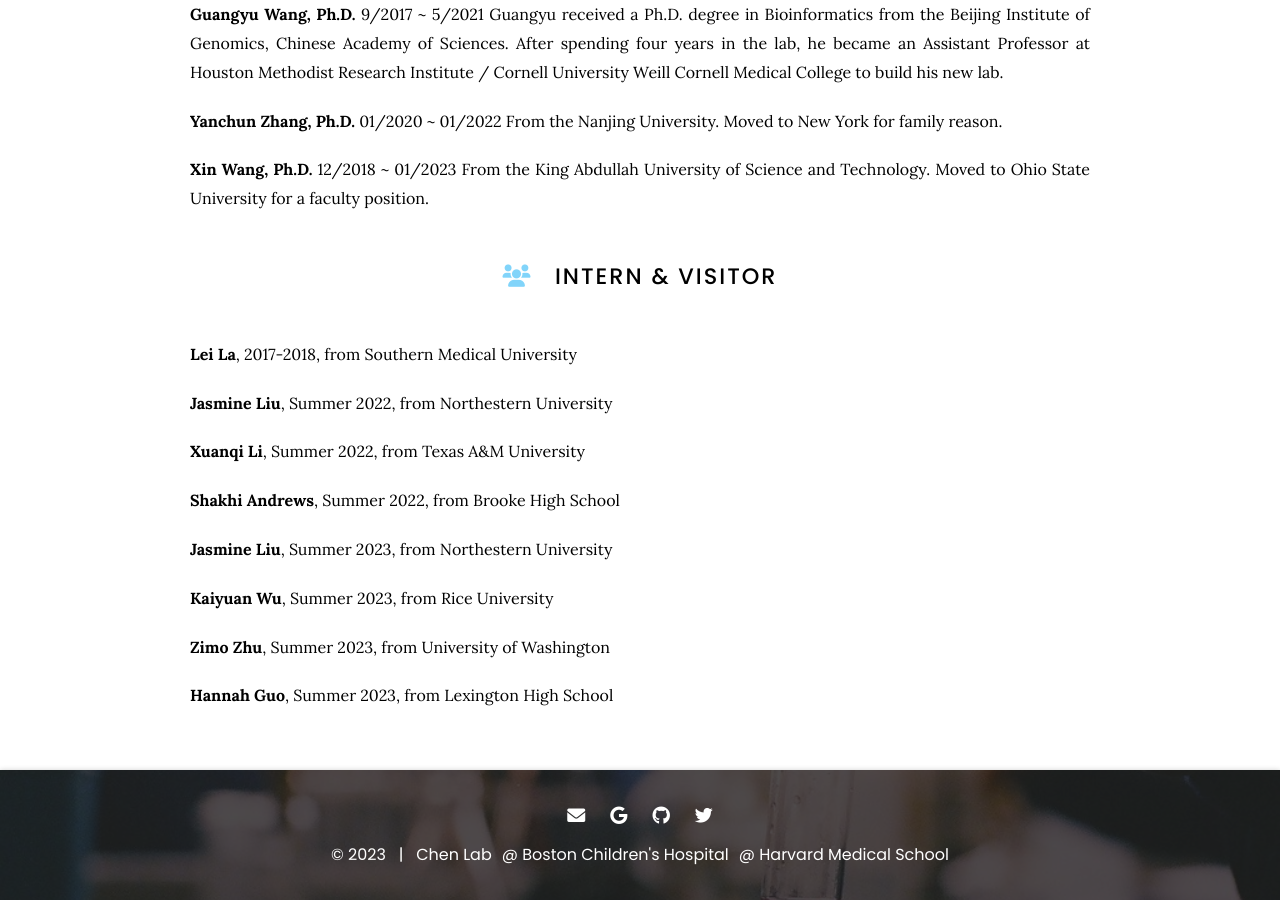
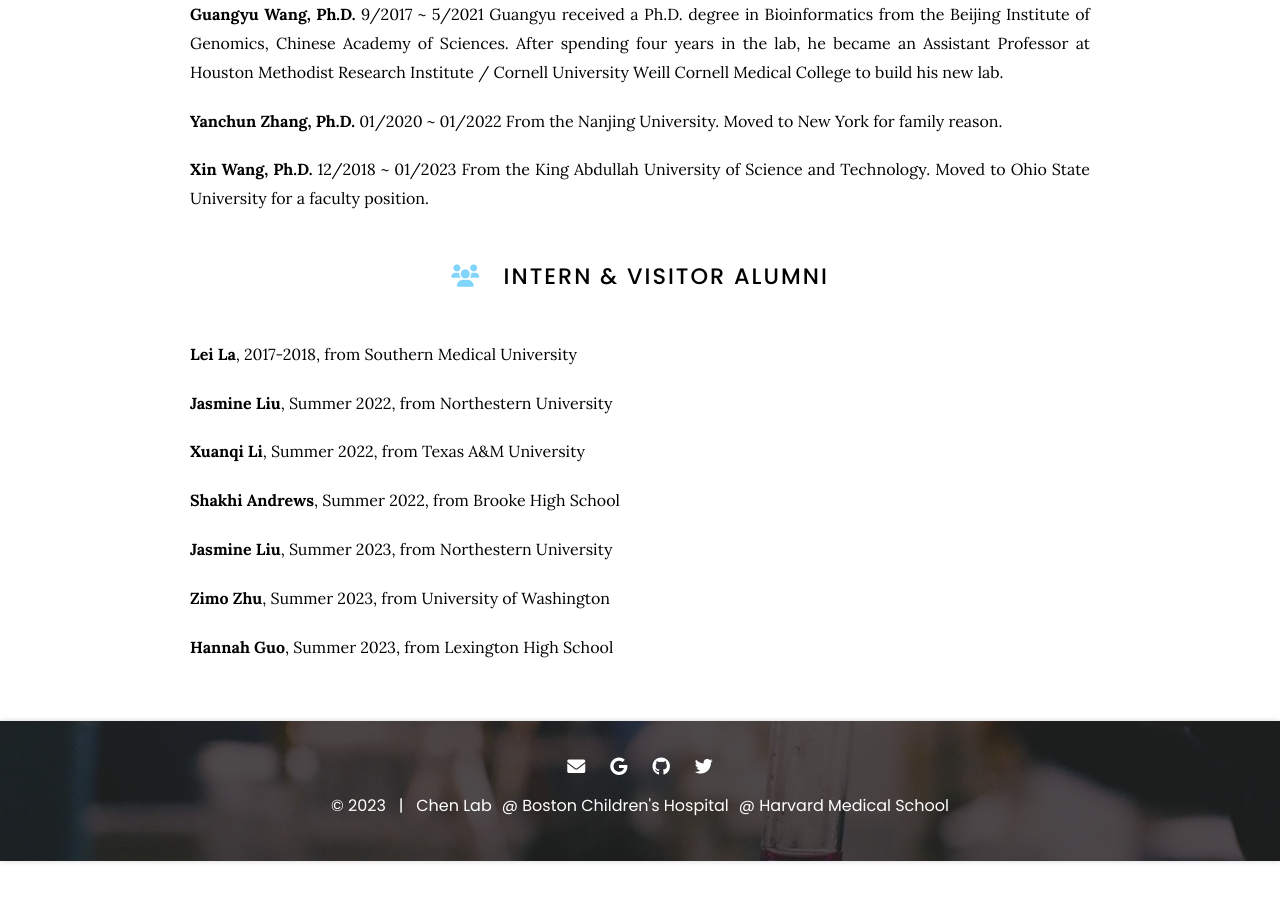
Before and after one commit to kaifuchenlab/kaifuchenlab.github.io, a Jekyll site: the page built from 2.team/index.md, in a window 1280 px wide and 900 px high, scrolled down 1838 px. Built offline with Jekyll 4.4.1, drawn with Linux system fonts in a browser that asks for light colours; after the commit the page ends 2699 px from its top, so only the background shows below that.

Commit message:
Update index.md

```diff
--- a/2.team/index.md
+++ b/2.team/index.md
@@ -85,7 +85,7 @@ From the Nanjing University. Moved to New York for family reason.
 From the King Abdullah University of Science and Technology. Moved to Ohio State University for a faculty position.
 
 
-# <i class="fas fa-users"></i>Intern & Visitor
+# <i class="fas fa-users"></i>Intern & Visitor Alumni
 
 **Lei La**, 2017-2018, from Southern Medical University
 
@@ -97,8 +97,6 @@ From the King Abdullah University of Science and Technology. Moved to Ohio State
 
 **Jasmine Liu**, Summer 2023, from Northestern University
 
-**Kaiyuan Wu**, Summer 2023, from Rice University
-
 **Zimo Zhu**, Summer 2023, from University of Washington
 
 **Hannah Guo**, Summer 2023, from Lexington High School
```
